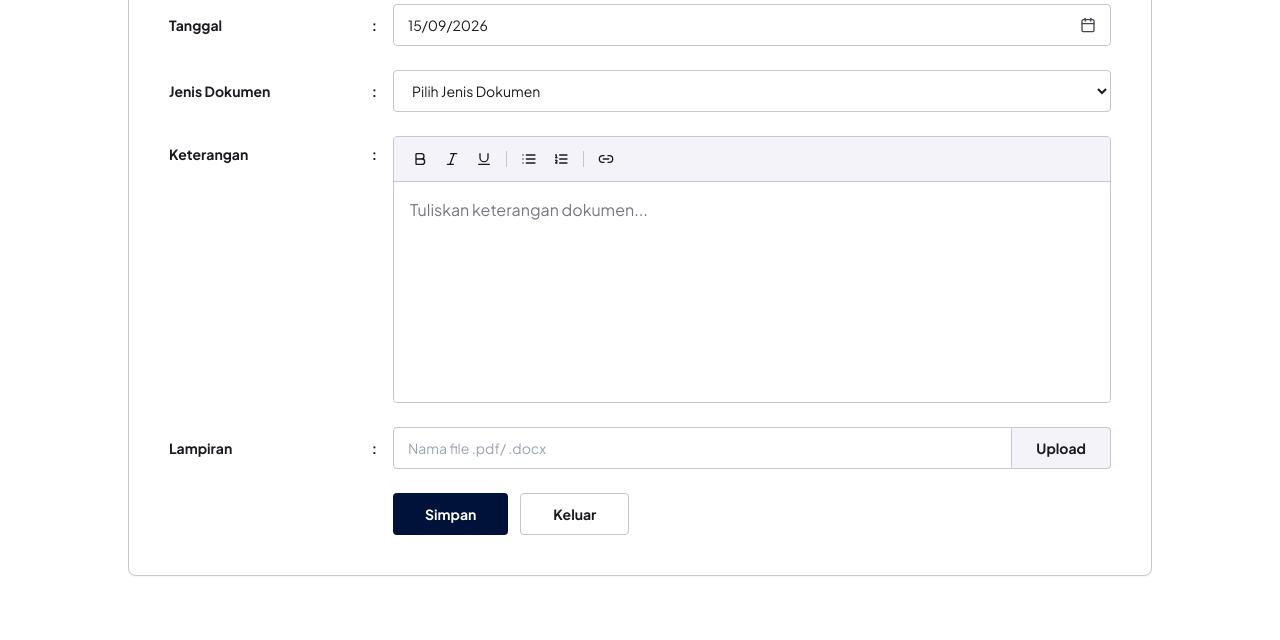
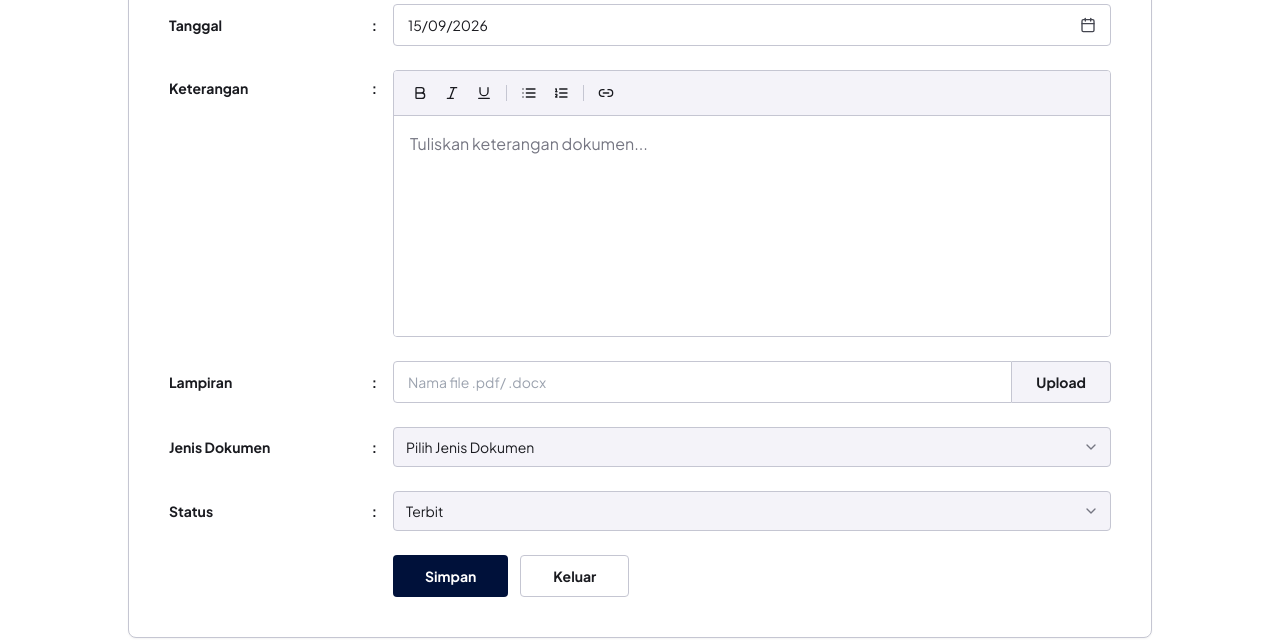
Before and after one commit to Audyhidayat31/portal-intranet, a Next.js app: page /kabar-kedinasan/dokumen-intern/1/edit in a window 1280 px wide. Shown: the part 276-916 px from the top of the page. Built offline with nearby package versions, Linux system fonts and the light colour scheme; no server answers; the database is empty; a web font is replaced by a local one.

Commit message:
menambahkan status terbit pada beberapa halaman "Lihat"

```diff
--- a/src/app/(portal)/kabar-kedinasan/agenda/[id]/page.tsx
+++ b/src/app/(portal)/kabar-kedinasan/agenda/[id]/page.tsx
@@ -102,7 +102,7 @@ export default function DetailAgendaKegiatanPage() {
     'Membangun Ekosistem Perpustakaan Digital Nasional Masa Depan';
 
   const displayDate = agendaItem?.publishedAt
-    ? agendaItem.publishedAt
+    ? formatDate(agendaItem.publishedAt)
     : '19 Agustus 2026';
 
   const displayContent =
@@ -223,6 +223,9 @@ export default function DetailAgendaKegiatanPage() {
               <p className="font-medium text-[#757682]">
                 {displayDate}
               </p>
+              <p className="font-medium text-[#757682]">
+                Status: {(agendaItem?.status === 'MENUNGGU' || agendaItem?.status === 'Menunggu' || agendaItem?.status === 'DRAFT') ? 'Menunggu' : 'Terbit'}
+              </p>
             </div>
 
             {/* Right: Edit & Hapus Buttons matching Coretan Opini Detail */}
--- a/src/app/(portal)/kabar-kedinasan/dokumen-intern/[id]/edit/page.tsx
+++ b/src/app/(portal)/kabar-kedinasan/dokumen-intern/[id]/edit/page.tsx
@@ -529,32 +529,6 @@ export default function EditDokumenInternalPage() {
               </div>
             </div>
 
-            {/* Field 3: Jenis Dokumen */}
-            <div className="flex flex-col md:flex-row md:items-center">
-              <label
-                htmlFor="jenisDokumen"
-                className="w-full md:w-56 font-bold text-sm text-[#1a1b20] mb-2 md:mb-0 flex items-center justify-between pr-4"
-              >
-                <span>Jenis Dokumen</span>
-                <span className="hidden md:inline text-[#1a1b20]">:</span>
-              </label>
-              <div className="flex-1">
-                <select
-                  id="jenisDokumen"
-                  value={jenisDokumen}
-                  onChange={(e) => setJenisDokumen(e.target.value)}
-                  className="w-full border border-[#c5c6d2] rounded px-3.5 py-2.5 text-sm text-[#1a1b20] bg-white focus:outline-none focus:border-[#00113a] focus:ring-1 focus:ring-[#00113a] transition-colors"
-                >
-                  <option value="">Pilih Jenis Dokumen</option>
-                  <option value="Surat Edaran">Surat Edaran</option>
-                  <option value="Surat Keputusan">Surat Keputusan</option>
-                  <option value="Formulir">Formulir</option>
-                  <option value="SOP & Regulasi">SOP &amp; Regulasi</option>
-                  <option value="Lainnya">Lainnya</option>
-                </select>
-              </div>
-            </div>
-
             {/* Field 4: Keterangan (WYSIWYG) */}
             <div className="flex flex-col md:flex-row md:items-start">
               <label className="w-full md:w-56 font-bold text-sm text-[#1a1b20] mb-2 md:mb-0 pt-2 flex items-center justify-between pr-4">
@@ -708,6 +682,55 @@ export default function EditDokumenInternalPage() {
               </div>
             </div>
 
+            {/* Field 3: Jenis Dokumen */}
+            <div className="flex flex-col md:flex-row md:items-center">
+              <label
+                htmlFor="jenisDokumen"
+                className="w-full md:w-56 font-bold text-sm text-[#1a1b20] mb-2 md:mb-0 flex items-center justify-between pr-4"
+              >
+                <span>Jenis Dokumen</span>
+                <span className="hidden md:inline text-[#1a1b20]">:</span>
+              </label>
+              <div className="flex-1 relative">
+                <select
+                  id="jenisDokumen"
+                  value={jenisDokumen}
+                  onChange={(e) => setJenisDokumen(e.target.value)}
+                  className="w-full h-10 border border-[#c5c6d2] rounded appearance-none bg-[#f4f3f9] text-[#1a1b20] px-3 text-sm focus:outline-none focus:border-[#00113a] cursor-pointer"
+                >
+                  <option value="">Pilih Jenis Dokumen</option>
+                  <option value="Surat Edaran">Surat Edaran</option>
+                  <option value="Surat Keputusan">Surat Keputusan</option>
+                  <option value="Formulir">Formulir</option>
+                </select>
+                <ChevronDown className="w-4 h-4 text-[#757682] absolute right-3 top-3 pointer-events-none" />
+              </div>
+            </div>
+
+            {/* Field 6: Status */}
+            <div className="flex flex-col md:flex-row md:items-center mt-6">
+              <label
+                htmlFor="status"
+                className="w-full md:w-56 font-bold text-sm text-[#1a1b20] mb-2 md:mb-0 flex items-center justify-between pr-4"
+              >
+                <span>Status</span>
+                <span className="hidden md:inline text-[#1a1b20]">:</span>
+              </label>
+              <div className="flex-1 relative">
+                <select
+                  id="status"
+                  value={status}
+                  onChange={(e) => setStatus(e.target.value)}
+                  className="w-full h-10 border border-[#c5c6d2] rounded appearance-none bg-[#f4f3f9] text-[#1a1b20] px-3 text-sm focus:outline-none focus:border-[#00113a] cursor-pointer"
+                >
+                  <option value="">Pilih Jenis Status</option>
+                  <option value="Terbit">Terbit</option>
+                  <option value="Menunggu">Menunggu</option>
+                </select>
+                <ChevronDown className="w-4 h-4 text-[#757682] absolute right-3 top-3 pointer-events-none" />
+              </div>
+            </div>
+
             {/* Action Buttons */}
             <div className="flex flex-col md:flex-row md:items-center mt-6">
               <div className="w-full md:w-56 hidden md:block"></div>
--- a/src/app/(portal)/kabar-kedinasan/dokumen-intern/tambah/page.tsx
+++ b/src/app/(portal)/kabar-kedinasan/dokumen-intern/tambah/page.tsx
@@ -29,6 +29,7 @@ export default function TambahDokumenInternalPage() {
 
   // Form states
   const [judul, setJudul] = useState('');
+  const [nomorDokumen, setNomorDokumen] = useState('');
   const [tanggal, setTanggal] = useState<Date>(new Date());
   const [keteranganHtml, setKeteranganHtml] = useState('');
   const [lampiranName, setLampiranName] = useState('');
@@ -326,6 +327,28 @@ export default function TambahDokumenInternalPage() {
                   placeholder="Nama Judul Dokumen"
                   value={judul}
                   onChange={(e) => setJudul(e.target.value)}
+                  className="w-full h-10 border border-[#c5c6d2] rounded focus:ring-1 focus:ring-[#00113a] focus:border-[#00113a] px-3 text-sm bg-white text-[#1a1b20] placeholder-[#757682] focus:outline-none transition-colors"
+                />
+              </div>
+            </div>
+
+            {/* Field: Nomor Dokumen */}
+            <div className="grid grid-cols-1 md:grid-cols-4 gap-3 md:gap-4 items-start">
+              <label
+                htmlFor="nomorDokumen"
+                className="font-bold text-sm text-[#1a1b20] flex items-center h-10 md:col-span-1"
+              >
+                <span>Nomor Dokumen</span>
+                <span className="ml-auto pr-4 hidden md:inline">:</span>
+              </label>
+              <div className="md:col-span-3">
+                <input
+                  id="nomorDokumen"
+                  type="text"
+                  required
+                  placeholder="Masukkan Nomor Dokumen"
+                  value={nomorDokumen}
+                  onChange={(e) => setNomorDokumen(e.target.value)}
                   className="w-full h-10 border border-[#c5c6d2] rounded focus:ring-1 focus:ring-[#00113a] focus:border-[#00113a] px-3 text-sm bg-white text-[#1a1b20] placeholder-[#757682] focus:outline-none transition-colors"
                 />
               </div>
--- a/src/app/(portal)/kabar-kedinasan/laporan-perjalanan/[id]/page.tsx
+++ b/src/app/(portal)/kabar-kedinasan/laporan-perjalanan/[id]/page.tsx
@@ -257,6 +257,9 @@ Hasil dari pelatihan ini sangat relevan dengan inisiatif digitalisasi yang sedan
               <div className="text-xs text-[#757682] mt-0.5">
                 {report?.publishedAt ? formatDate(report.publishedAt) : '19 Agustus 2026'}
               </div>
+              <div className="text-xs text-[#757682] mt-0.5">
+                Status: {(report?.status === 'MENUNGGU' || report?.status === 'Menunggu' || report?.status === 'DRAFT') ? 'Menunggu' : 'Terbit'}
+              </div>
             </div>
 
             <div className="flex gap-4 w-full md:w-auto">
--- a/src/app/(portal)/kabar-kedinasan/pengumuman/page.tsx
+++ b/src/app/(portal)/kabar-kedinasan/pengumuman/page.tsx
@@ -571,10 +571,13 @@ export default function PengumumanPage() {
               <div className="text-sm text-[#1a1b20]">
                 <p className="font-bold">Dibuat oleh</p>
                 <p className="text-[#1a1b20]">{selectedAnnouncement.author?.name || 'Budi Sujatmiko'}</p>
-                <p className="text-[#444650]">
+                <p className="text-[#444650] mb-1">
                   {selectedAnnouncement.publishedAt
                     ? formatDate(selectedAnnouncement.publishedAt)
                     : '20 Agustus 2026'}
+                </p>
+                <p className="text-[#444650] font-medium">
+                  Status: {(selectedAnnouncement.status === 'MENUNGGU' || selectedAnnouncement.status === 'Menunggu' || selectedAnnouncement.status === 'DRAFT') ? 'Menunggu' : 'Terbit'}
                 </p>
               </div>
 
```
